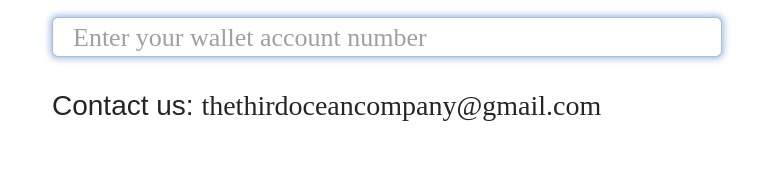
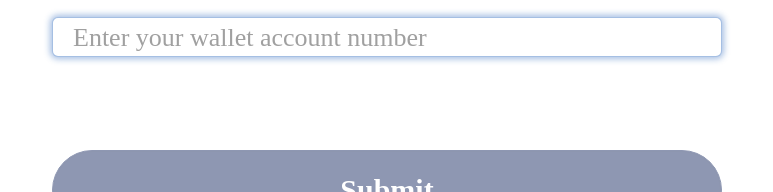
Before and after one commit to huoweiguo/mjl-front, a Vue app: page /checkout/1 in a window 1280 px wide. Shown: the part 562-754 px from the top of the page, without its empty margins (253-1026 px from the left). Built offline with nearby package versions, Linux system fonts and the light colour scheme; no server answers.

Commit message:
remove contact us

```diff
--- a/src/views/HomeView.vue
+++ b/src/views/HomeView.vue
@@ -24,8 +24,7 @@
         <em>ওয়ালেট অ্যাকাউন্ট নম্বর</em>
       </div>
       <input class="payment_ipt" type="text" placeholder="Enter your wallet account number" v-model="acc" />
-      <div class="contact_us">Contact us: <a
-          href="mailto:thethirdoceancompany@gmail.com">thethirdoceancompany@gmail.com</a> </div>
+
       <div class="home_input">
         <van-button :loading="naLoading" type="primary" class="home_submit_btn" loading-type="spinner"
           loading-text="loading..." @click="accSubmit">Submit</van-button>
@@ -68,8 +67,7 @@
       <div class="home_input">
         <input type="text" placeholder="Enter your TxnID number" v-model="txnId" />
       </div>
-      <div class="contact_us">Contact us: <a
-          href="mailto:thethirdoceancompany@gmail.com">thethirdoceancompany@gmail.com</a> </div>
+
       <div class="home_input">
         <van-button :loading="reLoading" class="home_submit_btn" loading-type="spinner" loading-text="loading..."
           @click="resubmit">Submit</van-button>
@@ -222,18 +220,6 @@ onMounted(() => {
 <style lang="scss" scoped>
 .home_container {
   padding: 0.4rem;
-
-  .contact_us {
-    padding: 0.2rem 0;
-    font-size: 0.28rem;
-    color: #252525;
-    font-family: "PingFang SC", "Microsoft YaHei", sans-serif;
-    font-weight: 500;
-
-    a {
-      color: #252525;
-    }
-  }
 
   .home_container_amount {
     width: 100%;
```
